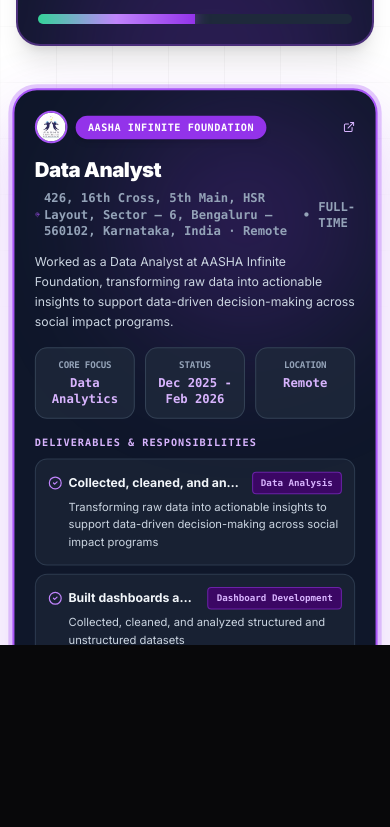
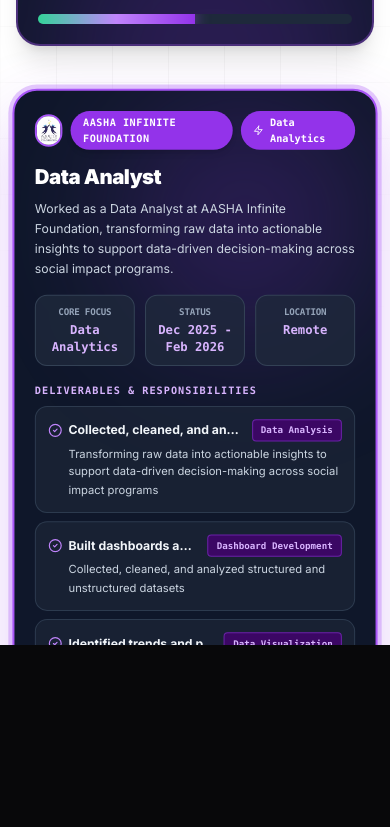
Before and after one commit to kaali7/Portfolio, a Next.js app: page / in a window 390 px wide. Shown: the part 4757-5584 px from the top of the page. Built offline with nearby package versions, Linux system fonts and the light colour scheme.

Commit message:
feat(experience): redesign Experience cards with top-right focus badge and More Detail CTA

```diff
--- a/components/Experience.tsx
+++ b/components/Experience.tsx
@@ -2,13 +2,11 @@
 
 import { useState } from "react";
 import { motion } from "framer-motion";
-import Image from "next/image";
+import { TransitionLink as Link } from "@/components/TransitionLink";
 import {
   Zap,
-  MapPin,
   CheckCircle2,
-  Clock,
-  ExternalLink
+  Clock
 } from "lucide-react";
 import { TechIcon } from "@/components/TechIcon";
 import { experienceData } from "@/lib/experienceDetailData";
@@ -19,7 +17,7 @@
   // Map the strict TS data to the UI structure required by the component
   const experiences = experienceData.map((exp, idx) => {
     return {
-      id: idx,
+      id: exp.id || idx,
       role: exp.role,
       company: exp.company,
       companyUrl: exp.links.company,
@@ -173,11 +171,11 @@
 
                   {/* Top Role Header */}
                   <div className="relative z-10">
+                    {/* Header Row: Company Badge on Left, Focus Badge Moved to Top Right */}
                     <div className="flex items-center justify-between gap-2 mb-3">
                       <div className="flex items-center gap-2">
                         {exp.logo && (
                            <div className={`w-8 h-8 rounded-full overflow-hidden border-2 ${isSelected ? 'border-purple-500' : 'border-slate-300'}`}>
-                             {/* Only use next/image if you want it optimized, else regular img is fine. For now using standard img tag because next/image requires width/height. */}
                              <img src={exp.logo} alt={exp.company} className="w-full h-full object-cover bg-white" />
                            </div>
                         )}
@@ -194,37 +192,21 @@
                         )}
                       </div>
 
-                      <a
-                        href={exp.companyUrl}
-                        target="_blank"
-                        rel="noreferrer"
-                        className={`text-[11px] font-mono font-bold flex items-center gap-1 hover:underline ${
-                          isSelected ? "text-purple-300" : "text-purple-700"
-                        }`}
-                      >
-                        <span className="hidden sm:inline">Visit Site</span>
-                        <ExternalLink className="w-3 h-3" />
-                      </a>
+                      {/* Focus Badge Moved to Top Right (Replacing Visit Site) */}
+                      <div className={`text-[10px] font-mono font-bold px-3 py-1 rounded-full flex items-center gap-1.5 shadow-xs ${
+                        isSelected ? "bg-purple-600 text-white" : "bg-purple-100 text-purple-700 border border-purple-200"
+                      }`}>
+                        <Zap className="w-3 h-3" />
+                        <span>{exp.primaryImpact}</span>
+                      </div>
                     </div>
 
                     {/* Role Title */}
-                    <h3 className={`text-xl sm:text-2xl font-black tracking-tight mb-1.5 transition-colors ${
+                    <h3 className={`text-xl sm:text-2xl font-black tracking-tight mb-2 transition-colors ${
                       isSelected ? "text-white" : "text-[#08080A] group-hover:text-purple-700"
                     }`}>
                       {exp.role}
                     </h3>
-
-                    {/* Location & Type */}
-                    <div className={`flex items-center gap-2 text-xs font-mono font-semibold mb-3 ${
-                      isSelected ? "text-slate-400" : "text-slate-500"
-                    }`}>
-                      <span className="flex items-center gap-1">
-                        <MapPin className="w-3.5 h-3.5 text-purple-500" />
-                        <span>{exp.location}</span>
-                      </span>
-                      <span>•</span>
-                      <span>{exp.type}</span>
-                    </div>
 
                     {/* Summary */}
                     <p className={`text-xs sm:text-sm leading-relaxed mb-4 ${
@@ -297,8 +279,8 @@
                     </div>
                   </div>
 
-                  {/* Tech Chips Footer */}
-                  <div className="relative z-10 pt-3 border-t border-current/10 flex items-center justify-between flex-wrap gap-2 mt-2">
+                  {/* Tech Chips & "More Detail" Action Button Footer */}
+                  <div className="relative z-10 pt-3.5 border-t border-current/10 flex items-center justify-between flex-wrap gap-3 mt-2">
                     <div className="flex flex-wrap gap-1.5">
                       {exp.tags.map((tag, tIdx) => (
                         <span
@@ -315,12 +297,20 @@
                       ))}
                     </div>
 
-                    <div className={`text-[10px] font-mono font-bold px-3 py-1 rounded-full flex items-center gap-1 ${
-                      isSelected ? "bg-purple-600 text-white" : "bg-purple-100 text-purple-700 border border-purple-200"
-                    }`}>
-                      <Zap className="w-3 h-3" />
-                      <span>{exp.primaryImpact}</span>
-                    </div>
+                    {/* New "More Detail" CTA Button */}
+                    <Link
+                      href="/about"
+                      className={`text-[11px] font-mono font-bold px-4 py-1.5 rounded-full flex items-center gap-1.5 transition-all shadow-md cursor-pointer ${
+                        isSelected
+                          ? "bg-purple-600 hover:bg-purple-500 text-white"
+                          : "bg-[#08080A] hover:bg-purple-700 text-white"
+                      }`}
+                    >
+                      <span>MORE DETAIL</span>
+                      <svg width="10" height="10" viewBox="0 0 12 12" fill="none">
+                        <path d="M1 11L11 1M11 1H3.5M11 1V8.5" stroke="currentColor" strokeWidth="2" strokeLinecap="round" strokeLinejoin="round"/>
+                      </svg>
+                    </Link>
                   </div>
 
                 </motion.div>
```
